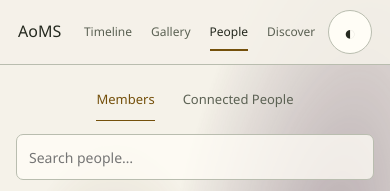
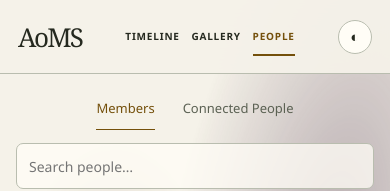
Before and after one commit to tauterlion/mozarella-sticks-archive, a plain HTML site: page people.html in a window 390 px wide. Shown: the top 191 px of the page. Drawn offline with Linux system fonts and the light colour scheme.

Commit message:
style(nav): unify cinematic header across public pages

```diff
--- a/styles/shared.css
+++ b/styles/shared.css
@@ -76,3 +76,44 @@ body[data-page=timeline] .back-to-top{bottom:calc(96px + env(safe-area-inset-bot
 }
 
 @media(min-width:461px) and (max-width:650px){.brand>span:last-child{display:none}.primary-nav{margin-inline:auto}}
+
+/* Revision 3.1 unified film navigation across all public archive pages. */
+.film-wordmark{font:400 30px/1 Georgia,"Times New Roman",serif;letter-spacing:-.07em}
+.film-header .film-brand{min-height:44px;flex:none;white-space:nowrap}
+.film-header .film-header-rule{flex:1;height:1px;align-self:center;background:var(--line)}
+.film-header .film-nav{margin-left:0;align-self:center;gap:clamp(18px,2.8vw,45px)}
+.film-header .film-nav a{
+  color:var(--text);font-size:11px;letter-spacing:.24em;font-weight:600;
+  text-transform:uppercase;white-space:nowrap
+}
+.film-header .film-nav a:hover{color:var(--gold)}
+.film-header .film-nav a[aria-current=page]{color:var(--gold)}
+.film-header .film-theme-toggle{width:39px;height:39px;font-size:17px;flex:none}
+body:not([data-page="home"]) .site-header.film-header{
+  min-height:81px;gap:30px;padding:15px clamp(22px,4.5vw,78px);
+  background:color-mix(in srgb,var(--bg) 94%,transparent);
+  backdrop-filter:blur(18px);-webkit-backdrop-filter:blur(18px);
+  border-bottom:1px solid var(--line)
+}
+body:not([data-page="home"]) .film-header .film-nav a{text-shadow:none}
+main .aoms-motion-drift{translate:0 var(--aoms-scroll-drift,0px)}
+@media(max-width:1000px){
+  .film-header .film-header-rule{display:none}
+  .film-header .film-nav{margin-left:auto}
+}
+@media(max-width:760px){
+  .film-wordmark{font-size:26px}
+  body:not([data-page="home"]) .site-header.film-header{min-height:74px;padding:13px 18px;gap:12px}
+  .film-header .film-nav{gap:clamp(11px,3vw,21px)}
+  .film-header .film-nav a{font-size:10px;letter-spacing:.08em}
+  .film-header .film-nav .nav-discover{display:none}
+  .film-header .film-theme-toggle{width:34px;height:34px;font-size:15px}
+}
+@media(max-width:380px){
+  .film-wordmark{font-size:23px}
+  .film-header .film-nav{gap:9px}
+  .film-header .film-nav a{font-size:9px}
+}
+@media(prefers-reduced-motion:reduce){
+  main .aoms-motion-drift{translate:none!important}
+}
```
